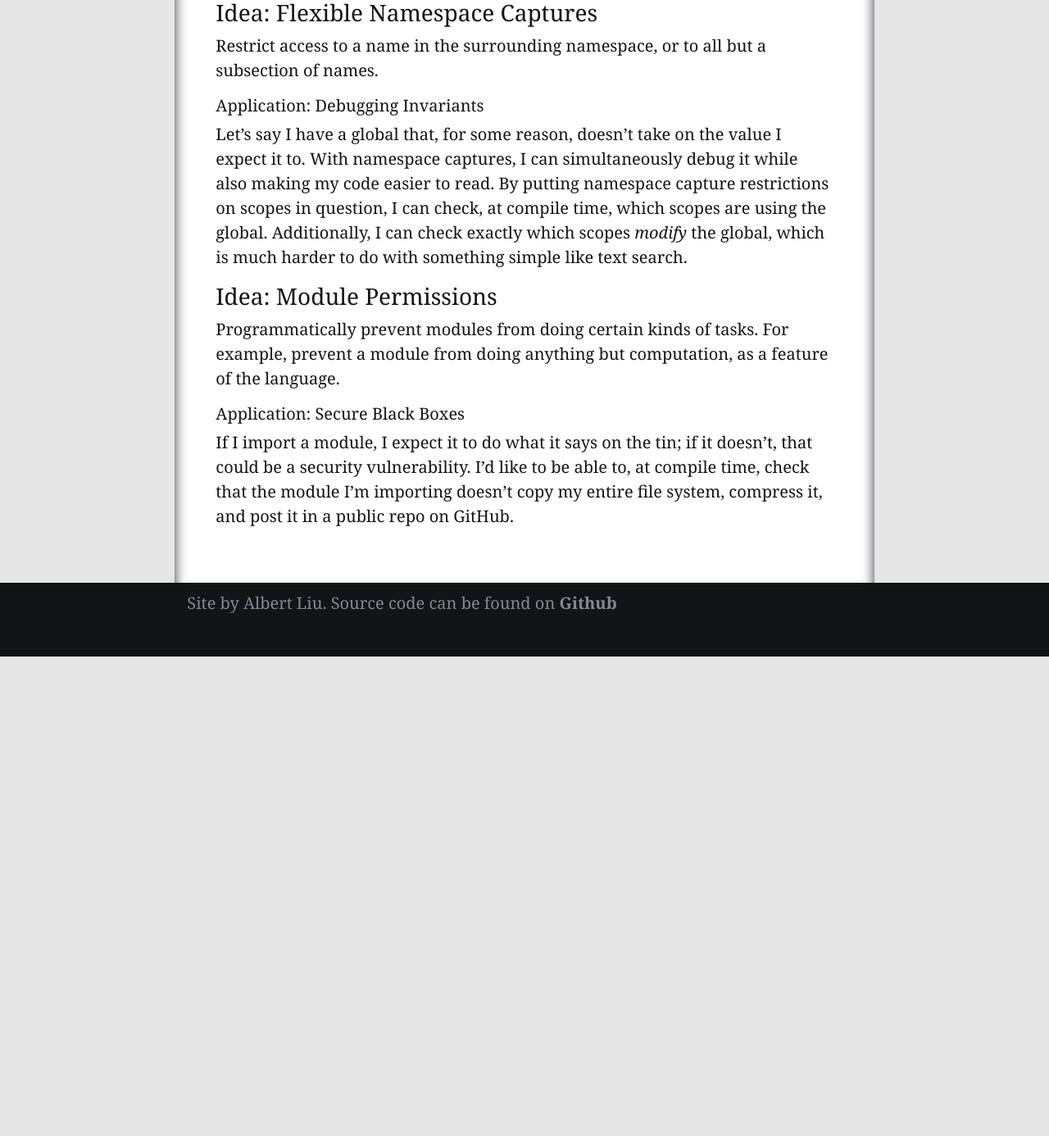
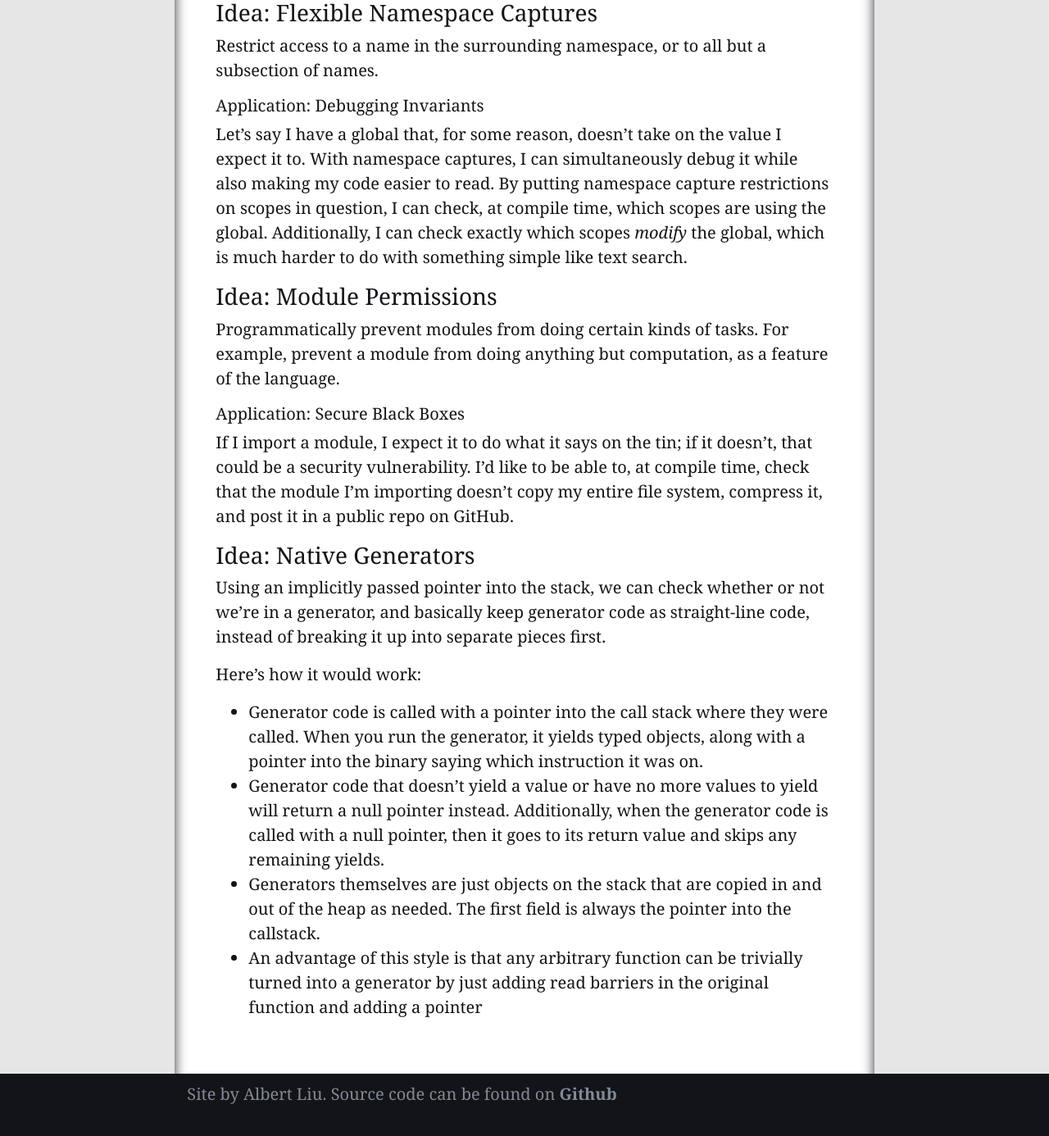
Before and after one commit to A1Liu/a1liu.github.io, a Jekyll site: the page built from src/_collections/_posts/2019-09-15-programming_language_ideas.md, in a window 1280 px wide and 1400 px high, scrolled down 1653 px. Shown: the top 1386 px of the window at 82% size. Built offline with Jekyll 4.4.1, drawn with Linux system fonts in a browser that asks for light colours; before the commit the page ends 2454 px from its top, so only the background shows below that.

Commit message:
added new stuff to programming lang ideas, updated cppcon post

```diff
--- a/src/_collections/_posts/2019-09-15-programming_language_ideas.md
+++ b/src/_collections/_posts/2019-09-15-programming_language_ideas.md
@@ -83,3 +83,21 @@ If I import a module, I expect it to do what it says on the tin; if it doesn't,
 that could be a security vulnerability. I'd like to be able to, at compile time,
 check that the module I'm importing doesn't copy my entire file system, compress it,
 and post it in a public repo on GitHub.
+
+### Idea: Native Generators
+Using an implicitly passed pointer into the stack, we can check whether or not we're
+in a generator, and basically keep generator code as straight-line code, instead
+of breaking it up into separate pieces first.
+
+Here's how it would work:
+-  Generator code is called with a pointer into the call stack where they were called.
+   When you run the generator, it yields typed objects, along with a pointer into
+   the binary saying which instruction it was on.
+-  Generator code that doesn't yield a value or have no more values to yield will return
+   a null pointer instead. Additionally, when the generator code is called with
+   a null pointer, then it goes to its return value and skips any remaining yields.
+-  Generators themselves are just objects on the stack that are copied in and out
+   of the heap as needed. The first field is always the pointer into the callstack.
+-  An advantage of this style is that any arbitrary function can be trivially turned
+   into a generator by just adding read barriers in the original function and
+   adding a pointer
```
Also changed, not shown: src/_collections/_posts/2019-09-16-cppcon-day-1.md (+37 -0 lines).
